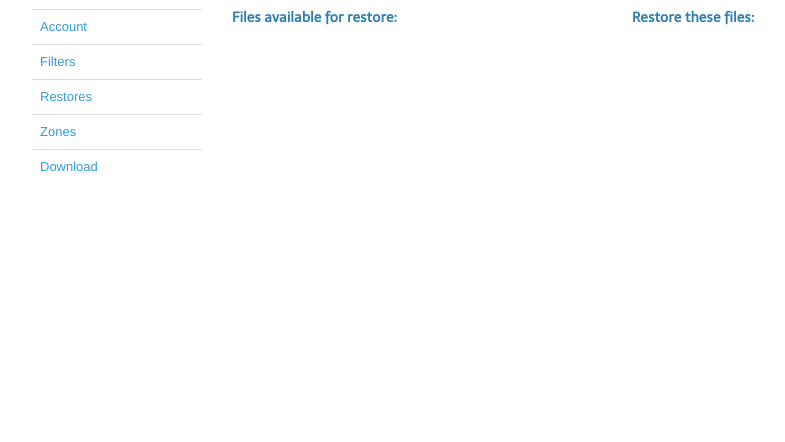
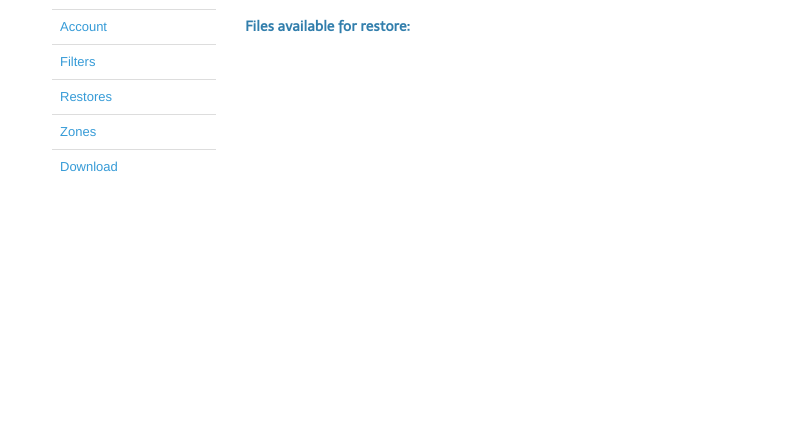
Before and after one commit to jfmatth/FishtankServer, a Django app: page /content/restore/ in a window 1280 px wide. Shown: the part 236-678 px from the top of the page, without its empty margins (23-808 px from the left). Run offline with Django 3.2, Linux system fonts and the light colour scheme; the visitor is signed in with stand-in values (Sample User, id 1); data comes from the database, SQL or seed files in the repository; data that the repository does not hold is empty; parts of the project's set-up code (start-up, migrations or seed data) failed here and were passed over; some libraries are stand-ins or nearby versions.

Commit message:
Fixed up some cosmetic stuff with the jQuery. -The restore button and header now disappear when no files are checked out. -Files in the file tree are bolded when they are added to the checkout tree -Files can be removed from the checkout tree by clicking them again from the file tree. -Fixed the content view which was missing a "/" in the path.

```diff
--- a/FishtankServer/static/js/jqueryFileTree/jqueryFileTree.css
+++ b/FishtankServer/static/js/jqueryFileTree/jqueryFileTree.css
@@ -91,4 +91,4 @@
 .jqueryFileTree LI.ext_zip { background: url(images/zip.png) left top no-repeat; }
 
 /* additional CSS */
-.jqueryFileTree LI.restore { font-weight: bold; }
+.jqueryFileTree LI A.restore { font-weight: bold; }
--- a/FishtankServer/static/js/jqueryFileTree/jqueryFileTree.js
+++ b/FishtankServer/static/js/jqueryFileTree/jqueryFileTree.js
@@ -30,6 +30,19 @@
 // This plugin is dual-licensed under the GNU General Public License and the MIT License and
 // is copyright 2008 A Beautiful Site, LLC.
 //
+
+
+// Toggle the restore button for the checkout tree
+function toggle_restore_button() {
+	if ( $('#my_checkout').find('UL LI').length < 1 ) {
+		$('#restore').hide();
+		$('#restore_header').hide();
+	} else {
+		$('#restore').show();
+		$('#restore_header').show();
+	}
+}
+
 
 if(jQuery) (function($){
 
@@ -82,53 +95,45 @@
 						} else {
 							// this fires off when we click a file in the file tree
 
-							/* bolds the css style...
-							if ( $(this).parent().hasClass('restore') ) {
-								$(this).parent().removeClass('restore');
-							} else {
-								$(this).parent().addClass('restore');
-							}*/
-
 							var li_class = $(this).parent().attr('class')
 							var a_class = $(this).attr('class')
 							var a_rel = $(this).attr('rel')
 							var a_id  = $(this).attr('id')
 
-
-							// See if we've already added this file.
+							// See if we've already added this file to the checkout tree.
 							var exists = false;
 							$('#my_checkout').find('LI A').each( function() {
 
-									if ( $(this).attr('id') == a_id ) {
+									if ( $(this).attr('id').substring(1) == a_id ) {
 										exists = true;
 									}
 								}
 							)
 
+							// Add our new file in if it doesn't already exist in the checkout branch
+							// prepend a "c" to the file id for the checked out file ids (it has to be unique within the document)
 							if (exists == false) {
 								$('#my_checkout').find('UL').append('<li class="'+li_class+
-																	'"><a href="#" class="'+a_class+'" rel="'+a_rel+'" id="'+a_id+'">'+a_rel+'</a></li>');
-								if (!$('#restore').is(":visible") ) {
-									$('#restore').show();
-								}
-							}
+																	'"><a href="#" class="'+a_class+'" rel="'+a_rel+'" id="c'+a_id+'">'+a_rel+'</a></li>');
 
+								$('LI A#c'+a_id).bind(o.folderEvent, function() {
+									$(this).parent().remove();
 
-							// bind this function to remove files from checkout tree if they're clicked
-							var li_obj = $('#my_checkout').find('LI');
-							li_obj.each( function() {
-								$(this).bind(o.folderEvent, function() {
-									$(this).remove();
+									// Remove bold class from corresponding entry in file tree
+									$('LI A#'+a_id).removeClass('restore');
 
-									if ( $('#my_checkout').find('UL LI').length < 1 ) {
-										$('#restore').hide();
-									}
+									toggle_restore_button();
+
 								} );
 
-								}
-							);
+								$('LI A#'+a_id).addClass('restore'); // bold the entry in file tree
 
-
+								toggle_restore_button();
+							} else {
+								$('LI A#c'+a_id).parent().remove();
+								$('LI A#'+a_id).removeClass('restore'); // unbold the entry in filetree
+								toggle_restore_button();
+							}
 
 						}
 						return false;
@@ -159,10 +164,6 @@
 
 					});
 
-					//alert("test " + files_to_restore);
-
-					// Get host name
-
 
 					$.post("/content/file_restore/", JSON.stringify({files: files_to_restore}), function(data) {
 						alert("returned: " + data);
@@ -176,7 +177,8 @@
 				// For the checkout div
 				$('#my_checkout').html('<ul class="jqueryFileTree"></ul>');
 
-				// Hide our submit button until something is clicked
+				// Hide our submit button and restore header until something is clicked
+				$('#restore_header').hide();
 				$('#restore').hide();
 
 				// Get the initial file list
--- a/FishtankServer/templates/content/account/restore.html
+++ b/FishtankServer/templates/content/account/restore.html
@@ -1,25 +1,41 @@
 {% extends "base.html" %}
 {% block content %}
 
-<div class="row">
 
-	<div class="span2">
-		{% include "content/account/nav_left.html" %}
+
+<div class="container-fluid">
+<div class="row-fluid">
+<div class="span2">
+
+	{% include "content/account/nav_left.html" %}
+
+</div>
+<div style="text-align: left" class="span10">
+
+
+	<div class="row-fluid">
+		<p><h4>Files available for restore:</h4></p>
+		<div id="my_tree"></div>
 	</div>
 
-	<div class="span1"> </div>
+	<div class="row-fluid">
+	<br />
+	</div>
+
+	<div class="row-fluid">
+		<div id="restore_header"><p><h4>Restore these files:</h4></p></div>
+		<div id="my_checkout"></div><br />
+		<a id="restore" class="btn btn-primary" href="#">Restore</a>
+		</div>
+	</div>
 
 
-	<div class="span4">
-	<h4>Files available for restore:</h4>
-		<div id="my_tree"></div>
-	</div>
-	<div class="span3">
-	<h4>Restore these files:</h4>
-		<div id="my_checkout"></div><br />
-		<a id="restore" class="btn btn-primary" href="#">Restore</a>
-	</div>
+
 </div>
+</div>
+</div>
+
+
 
 
 <!-- just temporarily giving some space. -->
@@ -30,7 +46,8 @@
 <br />
 <br />
 <br />
-</doc>
+</div>
+
 
 
 
--- a/content/views.py
+++ b/content/views.py
@@ -144,7 +144,7 @@
                     e=os.path.splitext(f.filename)[1][1:] # get .ext and remove dot
                     r.append('<li class="file ext_%s"><a href="#" class="%s" rel="%s" id="%s">%s</a></li>' % (e,
                                                                                                       hostname,
-                                                                                                      os.path.normpath(f.fullpath + f.filename),
+                                                                                                      os.path.normpath(f.fullpath + "/" + f.filename),
                                                                                                       f.id,
                                                                                                       f.filename))
 
```
